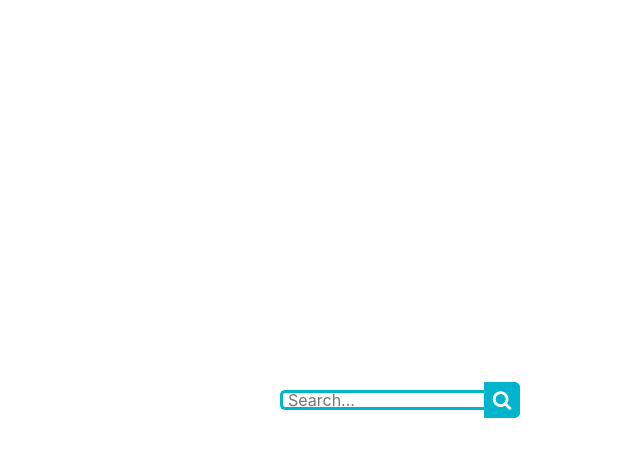
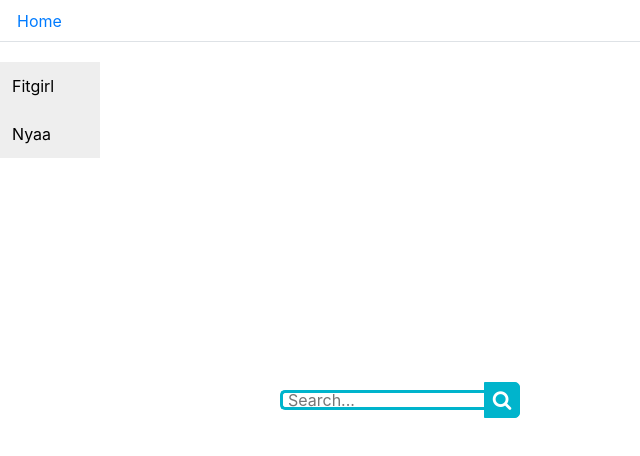
Before and after one commit to LastStep/downloader_app, an Electron app: page static/templates/base_games.html in a window 800 px wide. Shown: the whole page, without its empty margins (0-640 px from the left). Drawn offline with nearby package versions, Linux system fonts and the light colour scheme.

Commit message:
some navigation

```diff
--- a/static/css/main.css
+++ b/static/css/main.css
@@ -1,7 +1,6 @@
 body {
     background: #f2f2f2;
     font-family: "Open Sans", sans-serif;
-    padding: 50px;
 }
 
 .search {
@@ -47,6 +46,7 @@ body {
     transform: translate(-50%, -50%);
 }
 
+/* Index category buttons */
 .animate {
     transition: all 0.1s;
     -webkit-transition: all 0.1s;
@@ -61,6 +61,10 @@ body {
     /* font-family: "Pacifico"; */
     font-size: 25px;
     color: #fff;
+    text-decoration: none;
+}
+
+.action-button:hover {
     text-decoration: none;
 }
 
@@ -87,3 +91,23 @@ body {
     border-bottom: 5px solid #d1b358;
     text-shadow: 0px -2px #d1b358;
 }
+
+/* Vertical Menu inside category */
+.vertical-menu {
+    position: relative;
+    width: auto;
+    max-width: 100px;
+    top: 20px;
+}
+
+.vertical-menu a {
+    background-color: #eee;
+    color: black;
+    display: block;
+    padding: 12px;
+    text-decoration: none;
+}
+
+.vertical-menu a:hover {
+    text-decoration: none;
+}
--- a/static/templates/anime_base.html
+++ b/static/templates/base_games.html
@@ -13,8 +13,19 @@
 </head>
 
 <body>
+    <ul class="nav nav-tabs">
+        <li class="nav-item">
+            <a class="nav-link" href="index.html">Home</a>
+        </li>
+    </ul>
 
-    <div class="wrap">
+    <div class="vertical-menu">
+        <a name="fitgirl" href="#">Fitgirl</a>
+        <a name="nyaa" href="#">Nyaa</a>
+    </div>
+
+
+    <div class="wrap firgirl-block">
         <div class="search">
             <input type="text" class="searchTerm" id="searchTerm" placeholder="Search..." />
             <button type="button" onclick="scrape_fitgirl(this.parentNode)" class="searchButton">
```
Also changed, not shown: static/templates/base_anime.html (added, +23 -0 lines), static/templates/index.html (+11 -3 lines).
